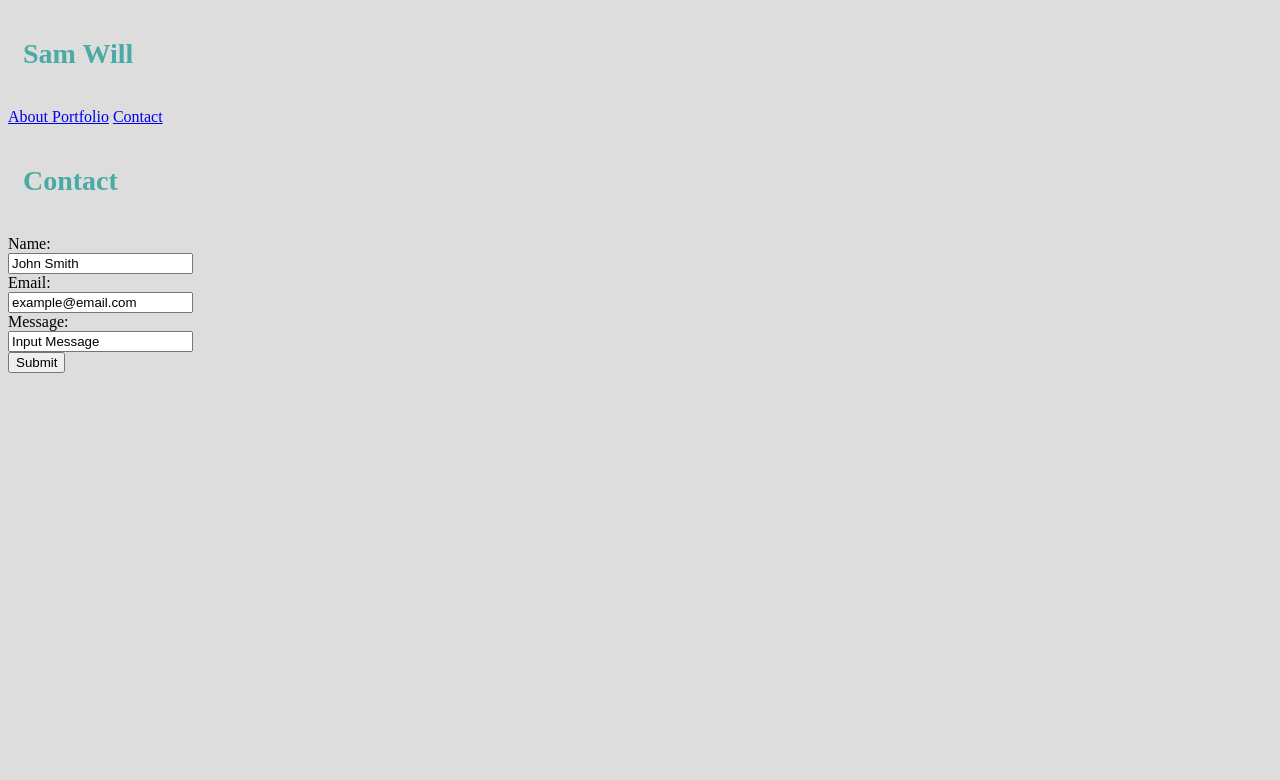
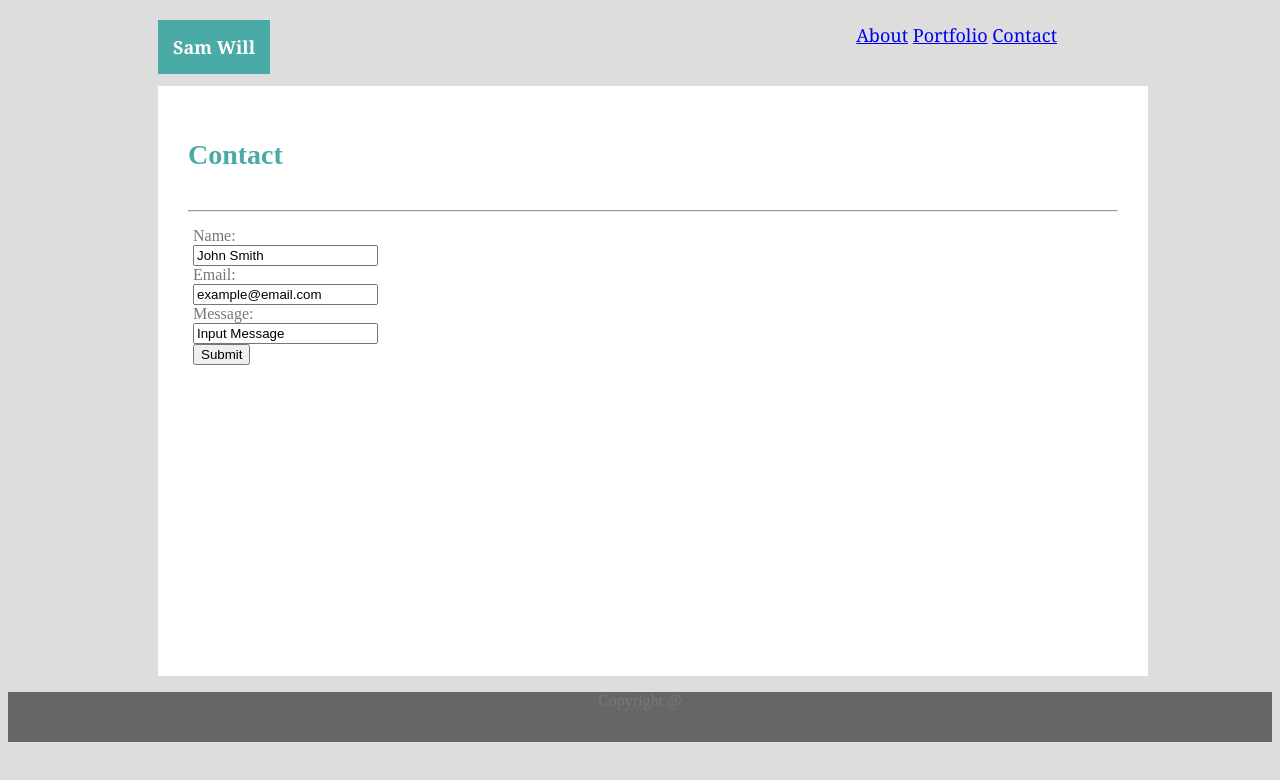
Before and after one commit to swillaus/Basic-Portfolio, a plain HTML site: page contact.html in a window 1280 px wide. Drawn offline with Linux system fonts and the light colour scheme.

Commit message:
deploy styling changes to contact form

```diff
--- a/assets/css/style.css
+++ b/assets/css/style.css
@@ -52,6 +52,7 @@ img {
 
 .MainContent {
   width: 960px;
+  height: 560px;
   margin-left:150px;
   padding: 15px;
   background-color: white;
@@ -68,6 +69,14 @@ img {
   border-color: #4aaaa5;
 }
 
+.formSection {
+  display: block;
+  font-size: 16px;
+  color: #777777;
+  padding-left: 20px;
+  padding-right: 20px;
+}
+
 #menuOptions {
   float: right;
   margin-right: 200px;
--- a/contact.html
+++ b/contact.html
@@ -1,22 +1,30 @@
 <!DOCTYPE html>
 <html>
+
 <head>
 <meta name="viewport" content="width=device-width, initial-scale=1">
 <title>Sam's Portfolio</title>
 <link rel="stylesheet" type="text/css" href="assets/css/style.css">
 </head>
+
 <body>
 
-<div class="topnav">
-        <h2><id="NameBage"> Sam Will</h2>
-        <a href="index.html"> About </a>
-        <a href="portfolio.html"> Portfolio</a>
-        <a href="contact.html"> Contact</a>
-</div>
+  <!--Create Header Section-->
+  <div class="topNav">
+        <div>
+          <h1>Sam Will</h1>
+        </div>
+        <div id="menuOptions">
+          <a href="index.html">About</a>
+          <a href="portfolio.html">Portfolio</a>
+          <a href="contact.html">Contact</a>
+        </div>
+    </div>
 
-<div>
+<div class="MainContent">
     <h2>Contact</h2>
-    <form>
+    <hr>
+    <form class="formSection">
         Name:<br>
         <input type="text" name="firstname" value="John Smith">
         <br>
@@ -30,5 +38,10 @@
     </form>
 </div>
 
+<!--Build out footer section-->
+<div class="Footer">
+        <p>Copyright @</p>
+</div>
+
 </body>
 </html>
```
